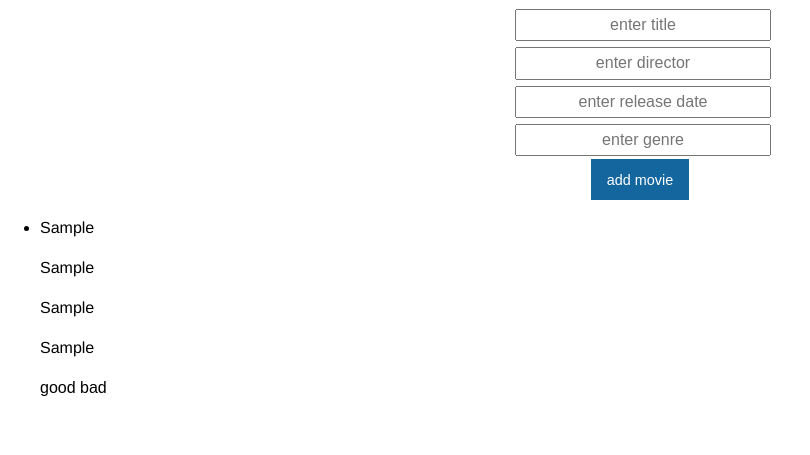
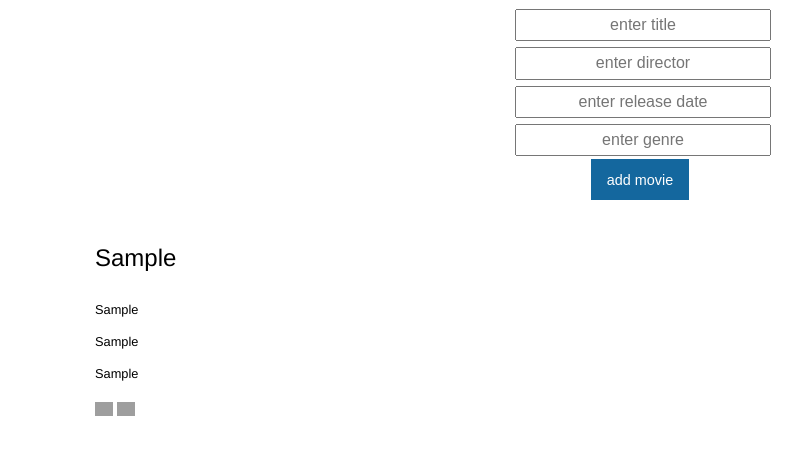
Before and after one commit to leowolf749/movie-catalog, a website: page index.html in a window 1280 px wide. Both pictures are taken after typing "Sample", "Sample", "Sample", "Sample" into the empty fields and a click on the button "add movie". Shown: the part 85-540 px from the top of the page, without its empty margins (0-810 px from the left). Drawn offline with nearby package versions, Linux system fonts and the light colour scheme; grey boxes are pictures that could not be loaded.

Commit message:
Styled the list items when movies are created.

```diff
--- a/index.html
+++ b/index.html
@@ -25,12 +25,12 @@
 
         <ul ng-model="list">
             <li ng-repeat="item in movies">
-                <p>{{ item.title }}</p>
+                <p class="title">{{ item.title }}</p>
                 <p>{{ item.director }}</p>
                 <p>{{ item.release }}</p>
                 <p>{{ item.genre }}</p>
-                <button ng-click="good">good</button>
-                <button ng-click="bad">bad</button>
+                <button ng-click="good"><img src="http://www.billdamon.com/images/rottentomatoes/fresh.png"></button>
+                <button ng-click="bad"><img src="http://videoeta.com/images/eta/rt/rotten.png"></button>
             </li>
         </ul>
     </section>
--- a/scss/style.scss
+++ b/scss/style.scss
@@ -31,3 +31,22 @@ h1 {
         margin: 0 auto;
     }
 }
+
+ul {
+    @include grid-row();
+    list-style-type: none;
+
+    li {
+        @include grid-column(4);
+        p {
+            font-size: .8em;
+        }
+        .title {
+            font-size: 1.5em;
+        }
+    }
+
+    button {
+        width: 5%;
+    }
+}
```
Also changed, not shown: public/index.html (+3 -3 lines), public/style.css.
